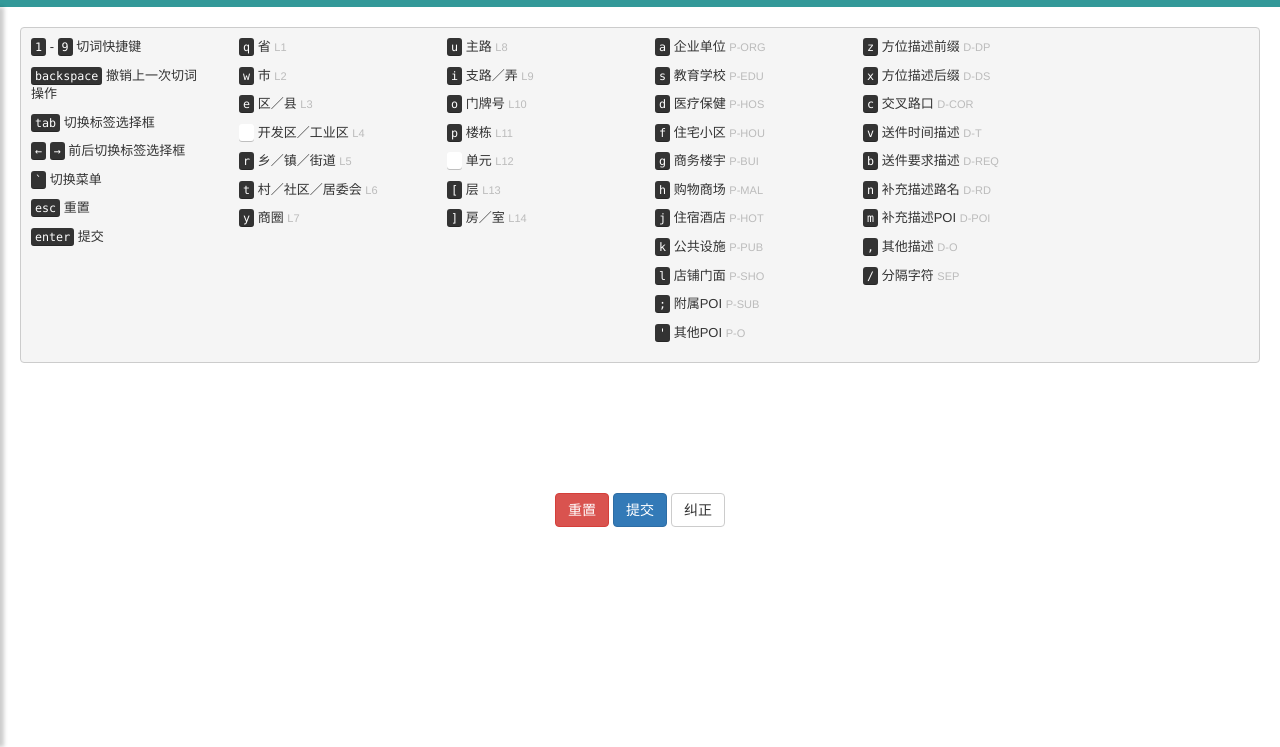
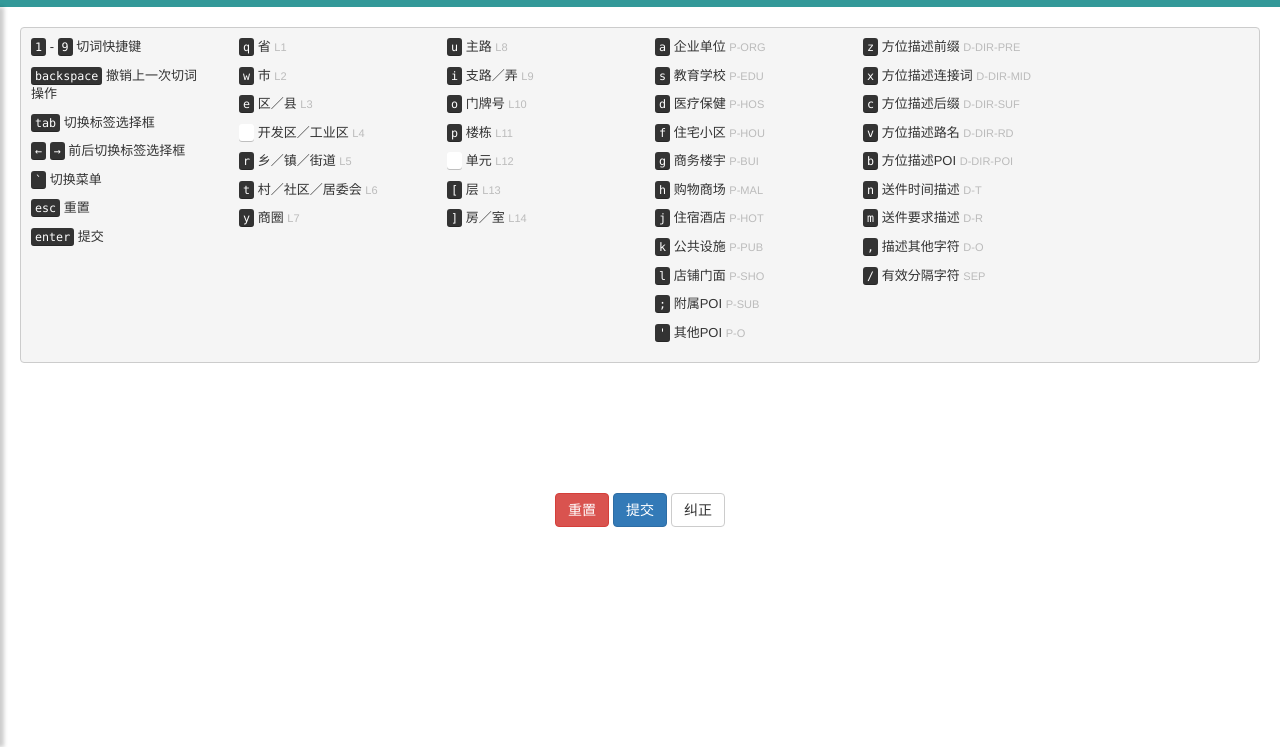
Before and after one commit to wangjunji/address-segmentation-tool, a plain HTML site: page index.html in a window 1280 px wide. Shown: the part 53-800 px from the top of the page. Drawn offline with nearby package versions, Linux system fonts and the light colour scheme.

Commit message:
标签调整

```diff
--- a/index.html
+++ b/index.html
@@ -140,31 +140,31 @@
                         </div>
                         <div class="col-xs-2">
                             <p>
-                                <kbd>z</kbd> 方位描述前缀 <small>D-DP</small>
+                                <kbd>z</kbd> 方位描述前缀 <small>D-DIR-PRE</small>
                             </p>
                             <p>
-                                <kbd>x</kbd> 方位描述后缀 <small>D-DS</small>
+                                <kbd>x</kbd> 方位描述连接词 <small>D-DIR-MID</small>
                             </p>
                             <p>
-                                <kbd>c</kbd> 交叉路口 <small>D-COR</small>
+                                <kbd>c</kbd> 方位描述后缀 <small>D-DIR-SUF</small>
                             </p>
                             <p>
-                                <kbd>v</kbd> 送件时间描述 <small>D-T</small>
+                                <kbd>v</kbd> 方位描述路名 <small>D-DIR-RD</small>
                             </p>
                             <p>
-                                <kbd>b</kbd> 送件要求描述 <small>D-REQ</small>
+                                <kbd>b</kbd> 方位描述POI <small>D-DIR-POI</small>
                             </p>
                             <p>
-                                <kbd>n</kbd> 补充描述路名 <small>D-RD</small>
+                                <kbd>n</kbd> 送件时间描述 <small>D-T</small>
                             </p>
                             <p>
-                                <kbd>m</kbd> 补充描述POI <small>D-POI</small>
+                                <kbd>m</kbd> 送件要求描述 <small>D-R</small>
                             </p>
                             <p>
-                                <kbd>,</kbd> 其他描述 <small>D-O</small>
+                                <kbd>,</kbd> 描述其他字符 <small>D-O</small>
                             </p>
                             <p>
-                                <kbd>/</kbd> 分隔字符 <small>SEP</small>
+                                <kbd>/</kbd> 有效分隔字符 <small>SEP</small>
                             </p>
                         </div>
                     </div>
--- a/js/config.js
+++ b/js/config.js
@@ -118,41 +118,41 @@ var OPTION = {
         label: '其他POI',
         hotkey: '\''
     }, {
-        value: 'D-DP',
+        value: 'D-DIR-PRE',
         label: '方位描述前缀',
         hotkey: 'z'
     }, {
-        value: 'D-DS',
-        label: '方位描述后缀',
+        value: 'D-DIR-MID',
+        label: '方位描述连接词',
         hotkey: 'x'
     }, {
-        value: 'D-COR',
-        label: '交叉路口',
+        value: 'D-DIR-SUF',
+        label: '方位描述后缀',
         hotkey: 'c'
+    }, {
+        value: 'D-DIR-RD',
+        label: '方位描述路名',
+        hotkey: 'v'
+    },{
+        value: 'D-DIR-POI',
+        label: '方位描述POI',
+        hotkey: 'b'
     }, {
         value: 'D-T',
         label: '送件时间描述',
-        hotkey: 'v'
-    }, {
-        value: 'D-REQ',
-        label: '送件要求描述',
-        hotkey: 'b'
-    }, {
-        value: 'D-RD',
-        label: '补充描述路名',
         hotkey: 'n'
     }, {
-        value: 'D-POI',
-        label: '补充描述POI',
+        value: 'D-R',
+        label: '送件要求描述',
         hotkey: 'm'
-    }, {
+    },{
         value: 'D-O',
         label: '描述其他字符',
         hotkey: ','
     }, {
         value: 'SEP',
-        label: '分隔字符',
+        label: '有效分隔字符',
         hotkey: '/',
-        autocomplete:['，','(',')']
+        autocomplete:['，','（','）','(',')']
     }]
 };
```
